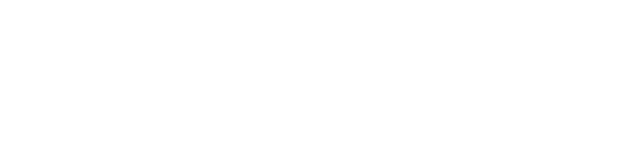
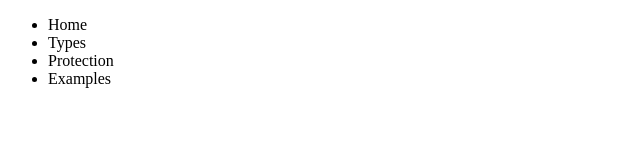
Before and after one commit to JFelix000/Social_Engineering, a plain HTML site: page index.html in a window 1280 px wide. Shown: the whole page, without its empty margins (0-640 px from the left). Drawn offline with Linux system fonts and the light colour scheme.

Commit message:
Added Files
Added example.html, protection.html, and types.html. Linked all files in the nav.

```diff
--- a/index.html
+++ b/index.html
@@ -15,7 +15,16 @@
         <!--[if lt IE 7]>
             <p class="browsehappy">You are using an <strong>outdated</strong> browser. Please <a href="#">upgrade your browser</a> to improve your experience.</p>
         <![endif]-->
-
+        <header>
+            <nav>
+                <ul>
+                    <li>Home</li>
+                    <li>Types</li>
+                    <li>Protection</li>
+                    <li>Examples</li>
+                </ul>
+            </nav>
+        </header>
         <script src="" async defer></script>
     </body>
 </html>
```
Also changed, not shown: examples.html (added), protection.html (added), types.html (added).
